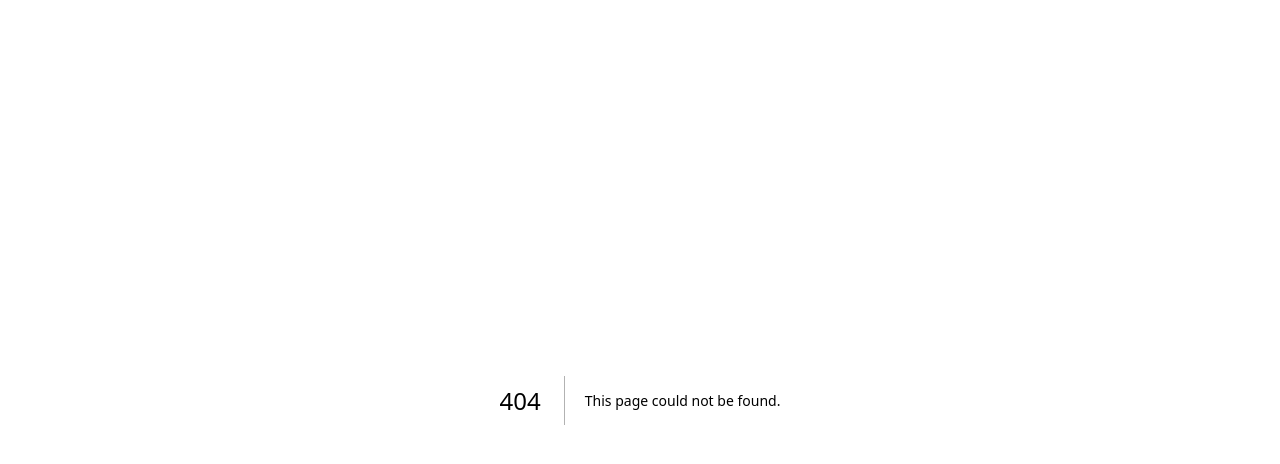
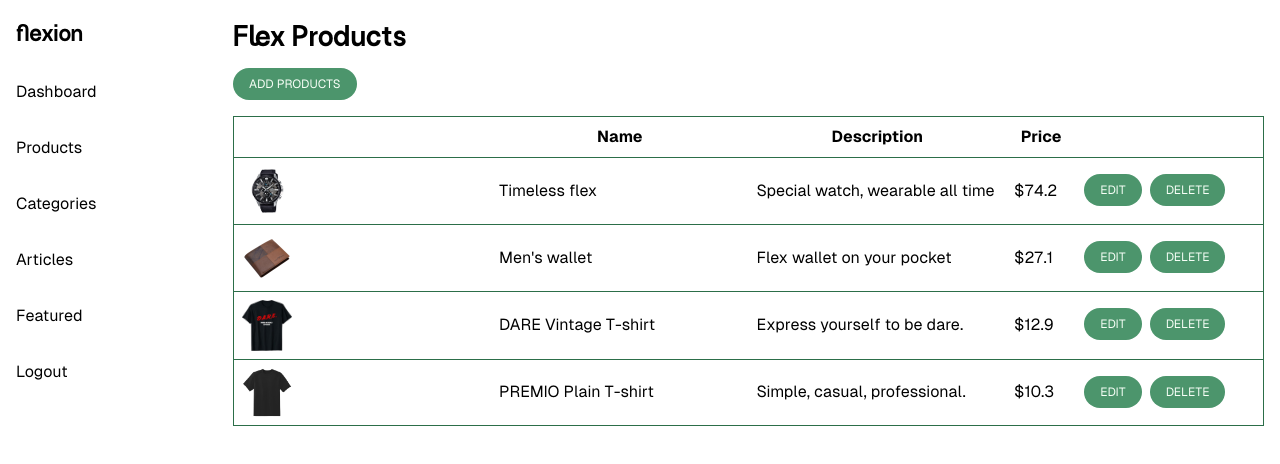
Before and after one commit to daimessdn/flex-design-next, a Next.js app: page /flexion/products in a window 1280 px wide. Before the commit this address had no page. Shown: the top 464 px of the page. Built offline with nearby package versions, Linux system fonts and the light colour scheme.

Commit message:
added physical dashboard features

```diff
--- /dev/null
+++ b/src/app/flexion/articles/page.js
@@ -0,0 +1,16 @@
+import Row from "@/components/Row";
+
+import AdminSidebar from "@/components/flexion/AdminSidebar";
+import ArticleDashboard from "@/sections/flexion/ArticleDashboard";
+
+export default function DashboardPage() {
+  return (
+    <section>
+      <Row>
+        <AdminSidebar />
+
+        <ArticleDashboard />
+      </Row>
+    </section>
+  );
+}
--- /dev/null
+++ b/src/app/flexion/categories/page.js
@@ -0,0 +1,16 @@
+import Row from "@/components/Row";
+
+import AdminSidebar from "@/components/flexion/AdminSidebar";
+import CategoryDashboard from "@/sections/flexion/CategoryDashboard";
+
+export default function ProductPage() {
+  return (
+    <section>
+      <Row>
+        <AdminSidebar />
+
+        <CategoryDashboard />
+      </Row>
+    </section>
+  );
+}
--- /dev/null
+++ b/src/app/flexion/dashboard/page.js
@@ -0,0 +1,19 @@
+import Link from "next/link";
+
+import Container from "@/components/Container";
+import Row from "@/components/Row";
+import Column from "@/components/Column";
+
+import AdminSidebar from "@/components/flexion/AdminSidebar";
+
+export default function DashboardPage() {
+  return (
+    <section>
+      <Row>
+        <AdminSidebar />
+
+        <Column>Welcome to dashboard!</Column>
+      </Row>
+    </section>
+  );
+}
--- a/src/app/flexion/login/page.js
+++ b/src/app/flexion/login/page.js
@@ -1,10 +1,12 @@
+"use client";
+
 import Container from "@/components/Container";
 import Row from "@/components/Row";
 import Column from "@/components/Column";
 
 import LoginSection from "@/sections/flexion/LoginSection";
 
-export default function Login() {
+export default function LoginPage() {
   return (
     <section className="py-4">
       <Container>
--- /dev/null
+++ b/src/app/flexion/products/page.js
@@ -0,0 +1,16 @@
+import Row from "@/components/Row";
+
+import AdminSidebar from "@/components/flexion/AdminSidebar";
+import ProductDashboard from "@/sections/flexion/products/ProductDashboard";
+
+export default function ProductPage() {
+  return (
+    <section>
+      <Row>
+        <AdminSidebar />
+
+        <ProductDashboard />
+      </Row>
+    </section>
+  );
+}
--- /dev/null
+++ b/src/components/flexion/AdminSidebar.js
@@ -0,0 +1,39 @@
+import Link from "next/link";
+
+import Column from "../Column";
+
+import { ligaSans } from "@/config/fonts.config";
+
+export default function AdminSidebar() {
+  return (
+    <Column className="!w-[20%] sticky top-0 min-h-screen p-4">
+      <h1 className={ligaSans.className + " text-2xl mb-8"}>flexion</h1>
+
+      <ul className="list-none flex flex-col gap-8">
+        <li>
+          <Link href="/flexion/dashboard">Dashboard</Link>
+        </li>
+
+        <li>
+          <Link href="/flexion/products">Products</Link>
+        </li>
+
+        <li>
+          <Link href="/flexion/categories">Categories</Link>
+        </li>
+
+        <li>
+          <Link href="/flexion/articles">Articles</Link>
+        </li>
+
+        <li>
+          <Link href="#">Featured</Link>
+        </li>
+
+        <li>
+          <Link href="/flexion/logout">Logout</Link>
+        </li>
+      </ul>
+    </Column>
+  );
+}
--- /dev/null
+++ b/src/sections/flexion/ArticleDashboard.js
@@ -0,0 +1,45 @@
+"use client";
+
+import { useEffect, useState } from "react";
+
+import { ligaSans } from "@/config/fonts.config";
+
+import Column from "@/components/Column";
+
+export default function ArticleDashboard() {
+  const [articles, setArticles] = useState([]);
+
+  useEffect(() => {
+    fetch("http://localhost:3000/api/articles")
+      .then((res) => res.json())
+      .then((res) => setArticles(res.data));
+  });
+
+  const handleLoadArticles = () => {};
+
+  return (
+    <Column className="p-4">
+      <h1 className={ligaSans.className + " text-2xl mb-4"}>
+        Hello, articles.
+      </h1>
+
+      <table>
+        {articles.map((a) => (
+          <tr>
+            <td>{a.title}</td>
+
+            <td>{a.author}</td>
+
+            <td>
+              <p className="grow-1">
+                {new Date(a.publishedDate).toLocaleDateString()}
+              </p>
+            </td>
+
+            <td></td>
+          </tr>
+        ))}
+      </table>
+    </Column>
+  );
+}
--- /dev/null
+++ b/src/sections/flexion/CategoryDashboard.js
@@ -0,0 +1,37 @@
+"use client";
+
+import { useEffect, useState } from "react";
+
+import { ligaSans } from "@/config/fonts.config";
+
+import Column from "@/components/Column";
+
+export default function CategoryDashboard() {
+  const [categories, setCategories] = useState([]);
+
+  useEffect(() => {
+    fetch("http://localhost:3000/api/categories")
+      .then((res) => res.json())
+      .then((res) => setCategories(res.data));
+  });
+
+  const handleLoadCategories = () => {};
+
+  return (
+    <Column className="p-4">
+      <h1 className={ligaSans.className + " text-2xl mb-4"}>
+        Hello, categories.
+      </h1>
+
+      <table>
+        {categories.map((c) => (
+          <tr key={c.id}>
+            <td>{c.name}</td>
+
+            <td></td>
+          </tr>
+        ))}
+      </table>
+    </Column>
+  );
+}
--- a/src/sections/flexion/LoginSection.js
+++ b/src/sections/flexion/LoginSection.js
@@ -1,10 +1,13 @@
 "use client";
 
 import { useState } from "react";
+import { useRouter } from "next/navigation";
 
 import { ligaSans } from "@/config/fonts.config";
 
 export default function LoginSection() {
+  const router = useRouter();
+
   const [auth, setAuth] = useState({ email: "", password: "" });
   const [isLoading, setIsLoading] = useState(false);
   const [message, setMessage] = useState({
@@ -42,6 +45,10 @@ export default function LoginSection() {
         : `Error while trying to login: ${loginResponse.message}`
     );
     setIsLoading(false);
+
+    if (loginResponse.success) {
+      router.push("/flexion/dashboard");
+    }
   };
 
   return (
--- /dev/null
+++ b/src/sections/flexion/products/ProductDashboard.js
@@ -0,0 +1,85 @@
+"use client";
+
+import Image from "next/image";
+import Link from "next/link";
+
+import { useEffect, useState } from "react";
+
+import { ligaSans } from "@/config/fonts.config";
+
+import Column from "@/components/Column";
+
+export default function ProductDashboard() {
+  const [products, setProducts] = useState([]);
+
+  useEffect(() => {
+    fetch("http://localhost:3000/api/products")
+      .then((res) => res.json())
+      .then((res) => setProducts(res.data));
+  }, []);
+
+  const handleLoadProducts = () => {};
+
+  return (
+    <Column className="p-4">
+      <h1 className={ligaSans.className + " text-3xl mb-4"}>Flex Products</h1>
+
+      <Link
+        className="uppercase px-4 py-2 rounded-2xl bg-secondary text-white flex items-center gap-2 w-fit text-xs mb-4"
+        href="/flexion/products/add"
+      >
+        Add Products
+      </Link>
+
+      <table className="border-collapse">
+        <thead>
+          <tr className="border border-primary">
+            <th className="p-2 w-1/4"></th>
+            <th className="p-2 w-1/4">Name</th>
+            <th className="p-2 w-1/8">Description</th>
+            <th>Price</th>
+            <th></th>
+          </tr>
+        </thead>
+
+        <tbody>
+          {products.map((p) => (
+            <tr className="border border-primary align-middle h-full">
+              <td className="p-2 w-[10%]">
+                <Image
+                  src={p.imageUrl}
+                  alt={p.description}
+                  width={50}
+                  height={50}
+                />
+              </td>
+
+              <td className="p-2 w-1/4">{p.name}</td>
+
+              <td className="p-2 w-1/4">{p.description}</td>
+
+              <td className="p-2 w-1/8">
+                <p className="grow-1">${p.price}</p>
+              </td>
+
+              <td className="py-4 p-2 items-center flex gap-2 min-h-full">
+                <Link
+                  className="uppercase px-4 py-2 rounded-2xl bg-secondary text-white block text-xs flex items-center gap-2"
+                  href="/flexion/products/edit"
+                >
+                  Edit
+                </Link>
+                <Link
+                  className="uppercase px-4 py-2 rounded-2xl bg-secondary text-white block text-xs flex items-center gap-2"
+                  href="/flexion/products/delete"
+                >
+                  Delete
+                </Link>
+              </td>
+            </tr>
+          ))}
+        </tbody>
+      </table>
+    </Column>
+  );
+}
```
